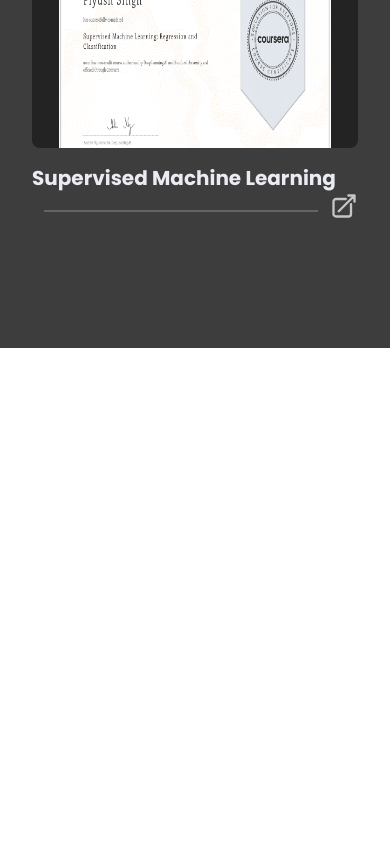
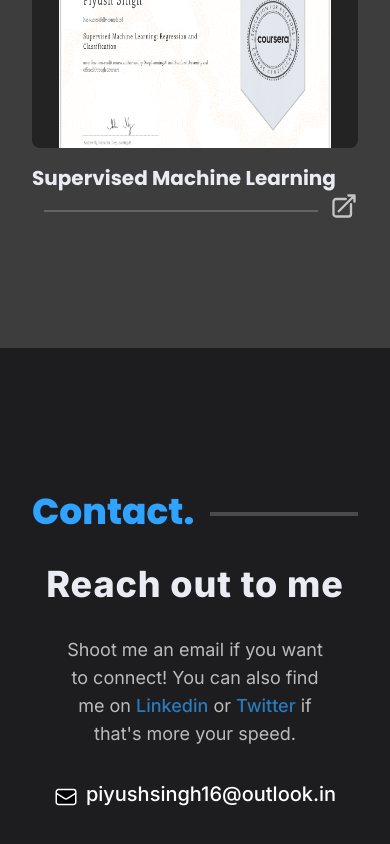
Before and after one commit to antidoid/cloud-resume-challenge, a React (Vite) app in the folder frontend/: page / in a window 390 px wide. Shown: the part 6196-7040 px from the top of the page. Before the commit the page ends 6544 px from the top, so only its background shows below. Built offline with nearby package versions, Linux system fonts and the light colour scheme.

Commit message:
feat: Contact section

```diff
--- a/frontend/src/App.tsx
+++ b/frontend/src/App.tsx
@@ -6,6 +6,7 @@ import {
   ViewCount,
   Certifications,
   Projects,
+  Contact,
 } from "./components";
 
 function App() {
@@ -17,6 +18,7 @@ function App() {
       <About />
       <Projects />
       <Certifications />
+      <Contact />
     </div>
   );
 }
--- /dev/null
+++ b/frontend/src/components/Contact.tsx
@@ -0,0 +1,36 @@
+export default function Contact() {
+  return (
+    <div
+      id="contact"
+      className="w-full min-h-screen bg-back py-36 md:py-48 px-8 lg:px-72"
+    >
+      <div className="relative flex justify-end items-center">
+        <h2 className="font-poppins font-extrabold text-4xl md:text-7xl text-cerulean">
+          Contact.
+        </h2>
+        <div className="h-1 grow bg-white/20 self-end ml-4 mb-4"></div>
+      </div>
+      <div className="w-full flex flex-col items-center md:px-10">
+        <h2 className="mt-8 md:mt-24 font-extrabold tracking-wide text-center text-4xl md:text-7xl text-offwhite">Reach out to me</h2>
+        <p className="pt-8 w-4/5 opacity-70 text-lg md:text-xl text-center">
+          Shoot me an email if you want to connect! You can also find me on{" "}
+          <a href="https://www.linkedin.com/in/piyushsingh998" target="_blank" className="text-cerulean font-medium">Linkedin</a>
+          {" "}or{" "}
+          <a href="https://twitter.com/piyushsingh998" target="_blank" className="text-cerulean font-medium">Twitter</a>
+          {" "}if that's more your speed.
+        </p>
+      </div>
+      <a href="mailto:piyushsingh16@outlook.in" className="w-fit group flex items-center justify-center gap-2 mx-auto mt-8">
+        <svg
+          xmlns="http://www.w3.org/2000/svg"
+          viewBox="0 0 24 24"
+          strokeWidth={1.5}
+          stroke="currentColor"
+          className="w-6 h-6 group-hover:stroke-cerulean duration-300">
+          <path strokeLinecap="round" strokeLinejoin="round" d="M21.75 6.75v10.5a2.25 2.25 0 0 1-2.25 2.25h-15a2.25 2.25 0 0 1-2.25-2.25V6.75m19.5 0A2.25 2.25 0 0 0 19.5 4.5h-15a2.25 2.25 0 0 0-2.25 2.25m19.5 0v.243a2.25 2.25 0 0 1-1.07 1.916l-7.5 4.615a2.25 2.25 0 0 1-2.36 0L3.32 8.91a2.25 2.25 0 0 1-1.07-1.916V6.75" />
+        </svg>
+        <p className="text-xl font-medium group-hover:text-cerulean duration-300 mb-[5px]">piyushsingh16@outlook.in</p>
+      </a>
+    </div>
+  )
+}
--- a/frontend/src/components/index.ts
+++ b/frontend/src/components/index.ts
@@ -4,3 +4,4 @@ export { default as ViewCount } from "./ViewCount";
 export { default as About } from "./About";
 export { default as Projects } from "./Projects";
 export { default as Certifications } from "./Certifications";
+export { default as Contact } from "./Contact";
```
